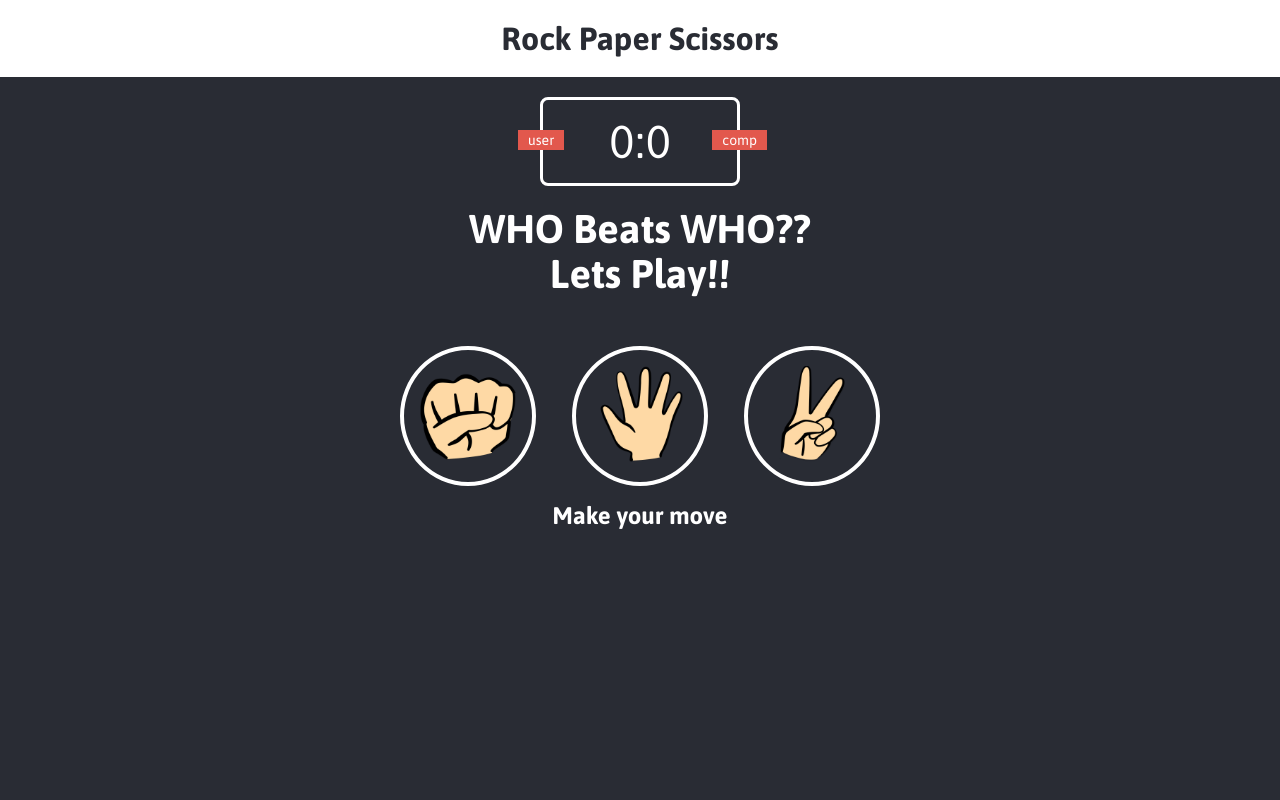
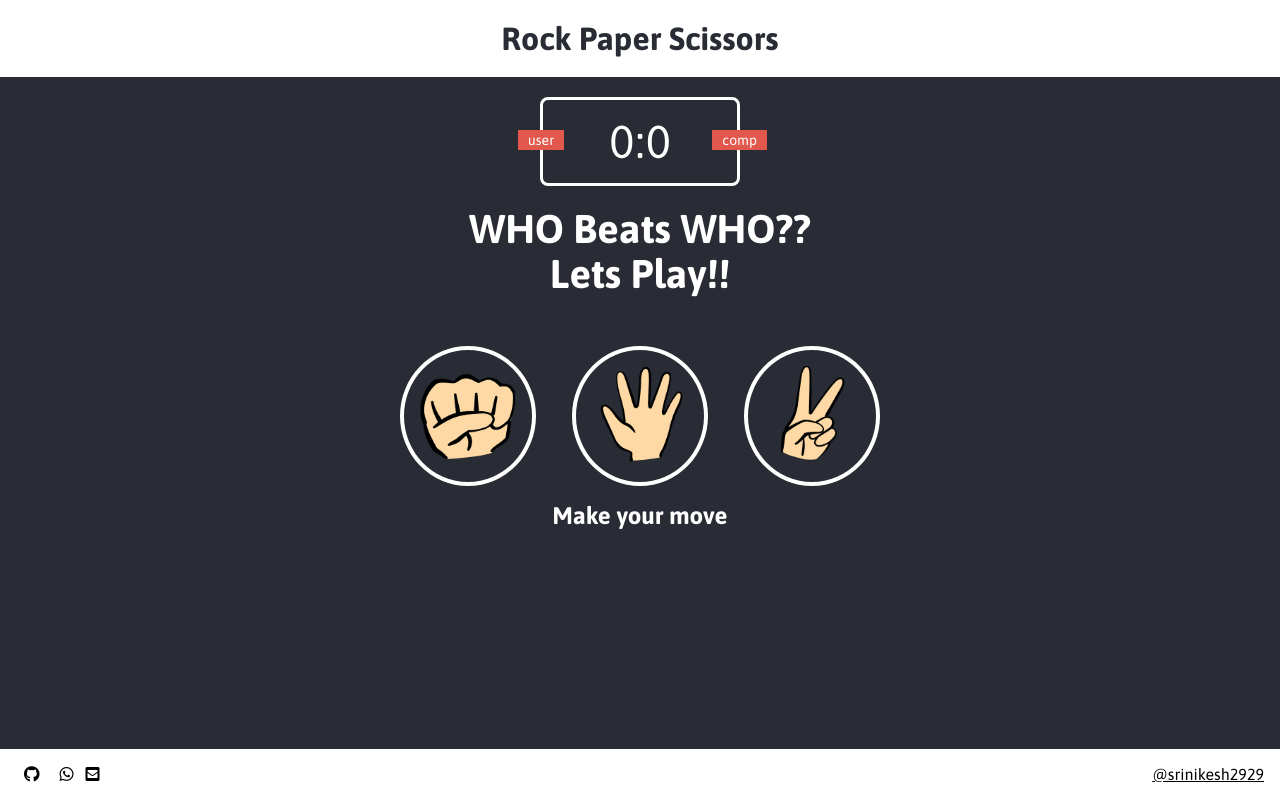
Before and after one commit to srinikesh2929/rock-paper-scissors, a plain HTML site: page index.html in a window 1280 px wide. Drawn offline with Linux system fonts and the light colour scheme.

Commit message:
adding the footer

```diff
--- a/index.html
+++ b/index.html
@@ -8,6 +8,10 @@
         <link rel="preconnect" href="https://fonts.googleapis.com">
         <link rel="preconnect" href="https://fonts.gstatic.com" crossorigin>
         <link href="https://fonts.googleapis.com/css2?family=Asap:wght@100..900&display=swap" rel="stylesheet">
+        <link rel="stylesheet" href="https://pro.fontawesome.com/releases/v5.10.0/css/all.css"
+            integrity="sha384-AYmEC3Yw5cVb3ZcuHtOA93w35dYTsvhLPVnYs9eStHfGJvOvKxVfELGroGkvsg+p"
+            crossorigin="anonymous" />
+        <meta name="theme-color" content="#292c34">
         <title>Rock Paper Scissors</title>
     </head>
 
@@ -38,6 +42,20 @@
             </div>
         </div>
         <p id="action-message">Make your move</p>
+        <!-- footer -->
+        <footer>
+            <span>
+                <a href="https://github.com/srinikesh2929/rock-paper-scissors" rel="noreferrer" target="_blank"
+                    alt="GitHub Repo"><i class="fab fa-github" alt="GitHub Repo"></i></a>
+                <a href="https://Wa.me/918148572908" rel="noreferrer" target="_blank" alt="WhatsApp Number"><i
+                        class="fab fa-whatsapp" alt="WhatsApp No."></i></a>
+                <a href="mailto:srinikeshlidolearning.12@gmail.com" alt="My eMAil"><i class="fas fa-envelope-square"
+                        alt="My eMail"></i></a>
+            </span>
+            <span>
+                <a href="https://github.com/srinikesh2929/">@srinikesh2929</a>
+            </span>
+        </footer>
         <script src="app.js"></script>
     </body>
 
--- a/style.css
+++ b/style.css
@@ -4,8 +4,15 @@
     padding: 0;
     box-sizing: border-box;
 }
+html{
+    height: 100%;
+}
 body{
     background-color: #292c34;
+    display: flex;
+    flex-direction: column;
+    min-height: 100%;
+    overflow-x: hidden;
 }
 
 header{
@@ -109,3 +116,19 @@ header>h1{
     border: 4px solid #464647;
     box-shadow: 0 0 10px #25292b;
 }
+
+footer{
+    background-color: white;
+    display: flex;
+    justify-content: space-between;
+    margin-top: auto;
+    padding: 1rem;
+}
+footer a{
+    margin: 0 0.5rem;
+    color: inherit;
+    font-family: Asap,sans-serif;
+}
+footer a:last-child{
+    margin: 0 0 0 auto;
+}
```
